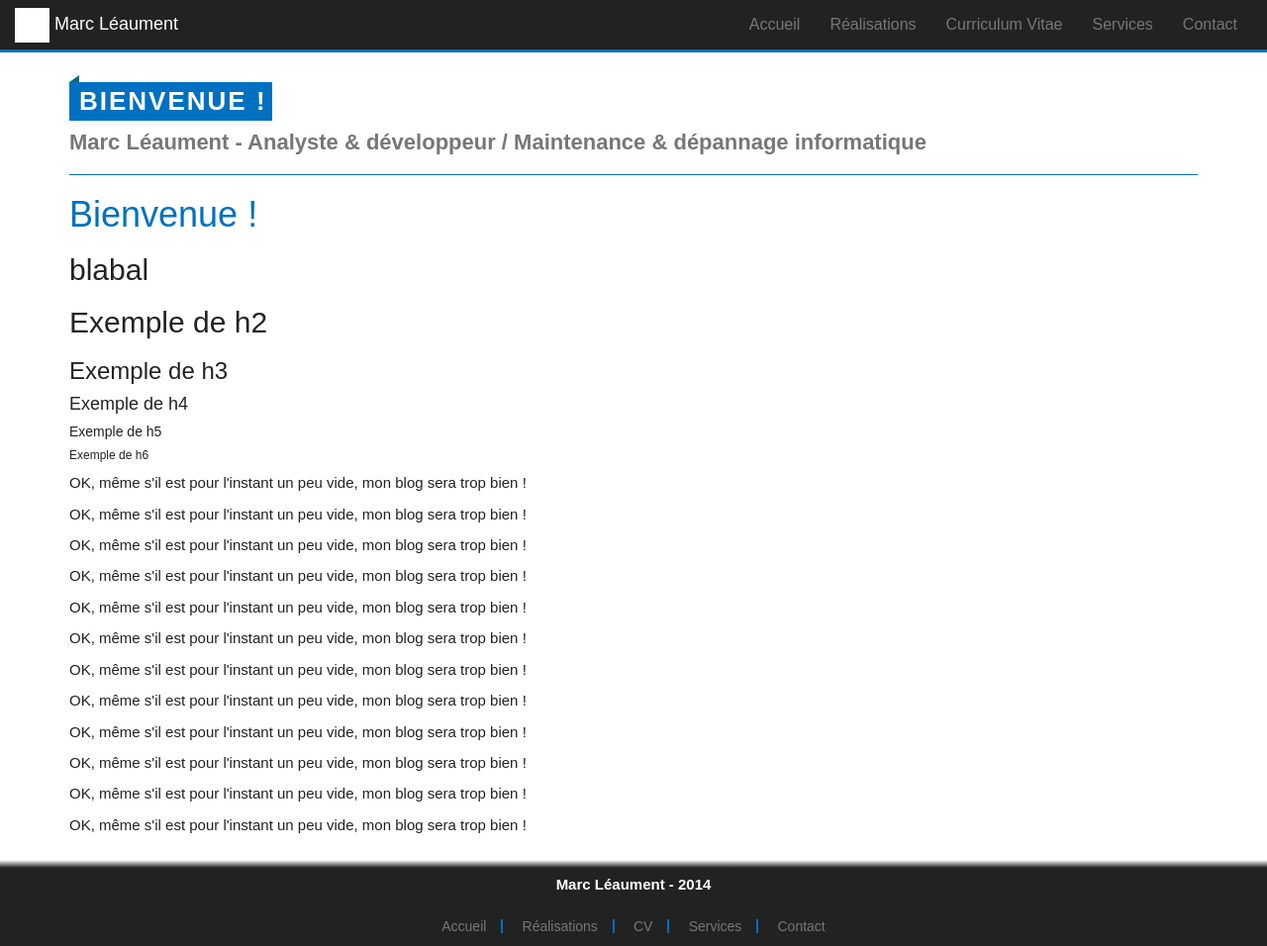
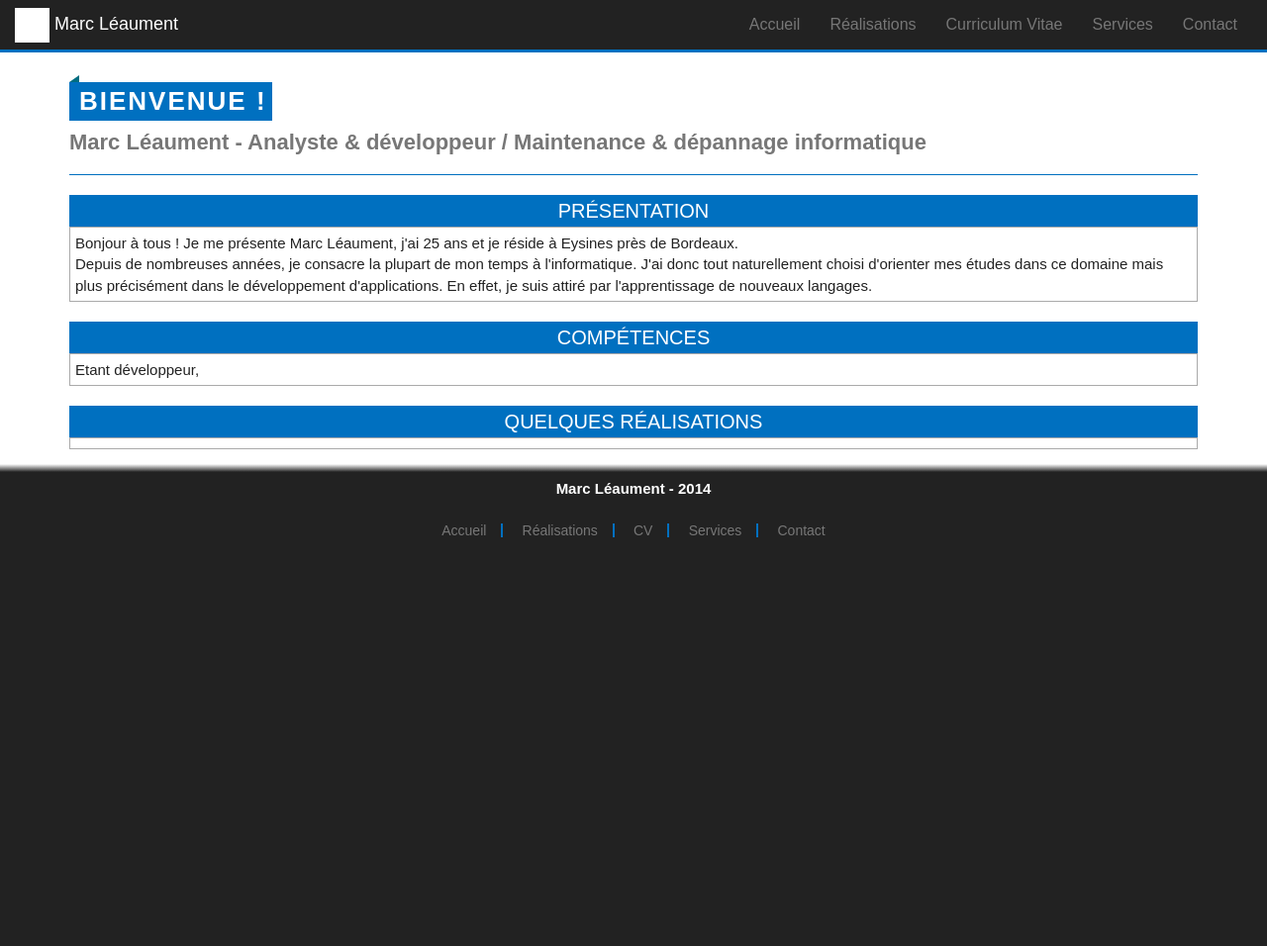
Before and after one commit to Mr-Pike/blog, a PHP site: template app/view/index.twig in a window 1280 px wide. Shown: the whole page at 99% size. After the commit the page ends 543 px from the top, so only its background shows below. Run offline with PHP 8.4, Linux system fonts and the light colour scheme; the template is opened without the code that fills it, so the values that code supplies are empty; some libraries are stand-ins or nearby versions; some web fonts are replaced.

Commit message:
Ajout des réalisations

```diff
--- a/app/bootstrap.php
+++ b/app/bootstrap.php
@@ -35,7 +35,7 @@
     $app->mount("/contact", new app\controller\ContactController());
 
     // Manage Errors.
-    $app->error(function (\Exception $e, $code) use ($app) {
+    /*$app->error(function (\Exception $e, $code) use ($app) {
 
         switch($code) {
             case 404:
@@ -50,7 +50,7 @@
                 return $app["twig"]->render("/error/other.html.twig");
                 break;
         }
-    });
+    });*/
 
     // Launch application.
     $app->run();
--- a/app/view/contact.twig
+++ b/app/view/contact.twig
@@ -48,7 +48,7 @@
         <div class="col-sm-6 moreInfo">
             <h3>Plus d'informations</h3>
                 <p>
-                    <span id="name">Marc LEAUMENT<br /></span>
+                    <span id="name">Marc LÉAUMENT<br /></span>
                     Analyste & Développeur logiciels / web <br />
                     Dépannage & Maintenance informatique
                 </p>
--- a/app/view/index.twig
+++ b/app/view/index.twig
@@ -7,31 +7,41 @@
 
 {% block container %}
 
-    <div class="titreTest">
-        <h1>Bienvenue !
-        <span></span>
-        </h1>
-        <h2>blabal</h2>
+    <div class="row">
+        <div class="col-sm-12">
+            <div class="blueContainer">
+                <h2>Présentation</h2>
+            </div>
+            <div class="contentContainer">
+                <span>Bonjour à tous ! Je me présente Marc Léaument, j'ai 25 ans et je réside à Eysines près de Bordeaux. <br />
+                Depuis de nombreuses années, je consacre la plupart de mon temps à l'informatique. J'ai donc tout naturellement choisi d'orienter mes études dans ce domaine
+                mais plus précisément dans le développement d'applications. En effet, je suis attiré par l'apprentissage de nouveaux langages.</span>
+            </div>
+        </div>
     </div>
 
-    <h1></h1>
-    <h2>Exemple de h2</h2>
-    <h3>Exemple de h3</h3>
-    <h4>Exemple de h4</h4>
-    <h5>Exemple de h5</h5>
-    <h6>Exemple de h6</h6>
-    <p>OK, même s'il est pour l'instant un peu vide, mon blog sera trop bien !</p>
-    <p>OK, même s'il est pour l'instant un peu vide, mon blog sera trop bien !</p>
-    <p>OK, même s'il est pour l'instant un peu vide, mon blog sera trop bien !</p>
-    <p>OK, même s'il est pour l'instant un peu vide, mon blog sera trop bien !</p>
-    <p>OK, même s'il est pour l'instant un peu vide, mon blog sera trop bien !</p>
-    <p>OK, même s'il est pour l'instant un peu vide, mon blog sera trop bien !</p>
-    <p>OK, même s'il est pour l'instant un peu vide, mon blog sera trop bien !</p>
-    <p>OK, même s'il est pour l'instant un peu vide, mon blog sera trop bien !</p>
-    <p>OK, même s'il est pour l'instant un peu vide, mon blog sera trop bien !</p>
-    <p>OK, même s'il est pour l'instant un peu vide, mon blog sera trop bien !</p>
-    <p>OK, même s'il est pour l'instant un peu vide, mon blog sera trop bien !</p>
-    <p>OK, même s'il est pour l'instant un peu vide, mon blog sera trop bien !</p>
+    <div class="row">
+        <div class="col-sm-12">
+            <div class="blueContainer">
+                <h2>Compétences</h2>
+            </div>
+            <div class="contentContainer">
+                <span>Etant développeur, </span>
+            </div>
+        </div>
+    </div>
+
+
+    <div class="row">
+        <div class="col-sm-12">
+            <div class="blueContainer">
+                <h2>Quelques réalisations</h2>
+            </div>
+            <div class="contentContainer">
+                <span></span>
+            </div>
+        </div>
+    </div>
 
 
 
--- a/web/css/style.css
+++ b/web/css/style.css
@@ -205,7 +204,7 @@ footer .name {
 }
 
 .row .blueContainer {
-    margin-top: 10px;
+    margin-top: 20px;
     background: #0070C0;
     padding: 5px;
 }
```
Also changed, not shown: other parts of web/css/style.css (+70 -3 lines), app/controller/ContactController.php (+6 -6 lines), app/view/realization.twig (+78 -1 lines), web/js/realization.js (added, +19 -0 lines), web/images/EmballerCestBipe.png (added), web/images/GarageDeLaTour.png (added), web/images/KingBelote.png (added), web/images/LoisirsEncheres.png (added), web/images/Moka.png (added), web/images/SikaRembourse.png (added), web/images/SummerBreakEdition.png (added), web/images/border-footer-bleu.png (deleted), web/images/border-footer-old.gif (deleted), web/images/triangle.png (deleted).
